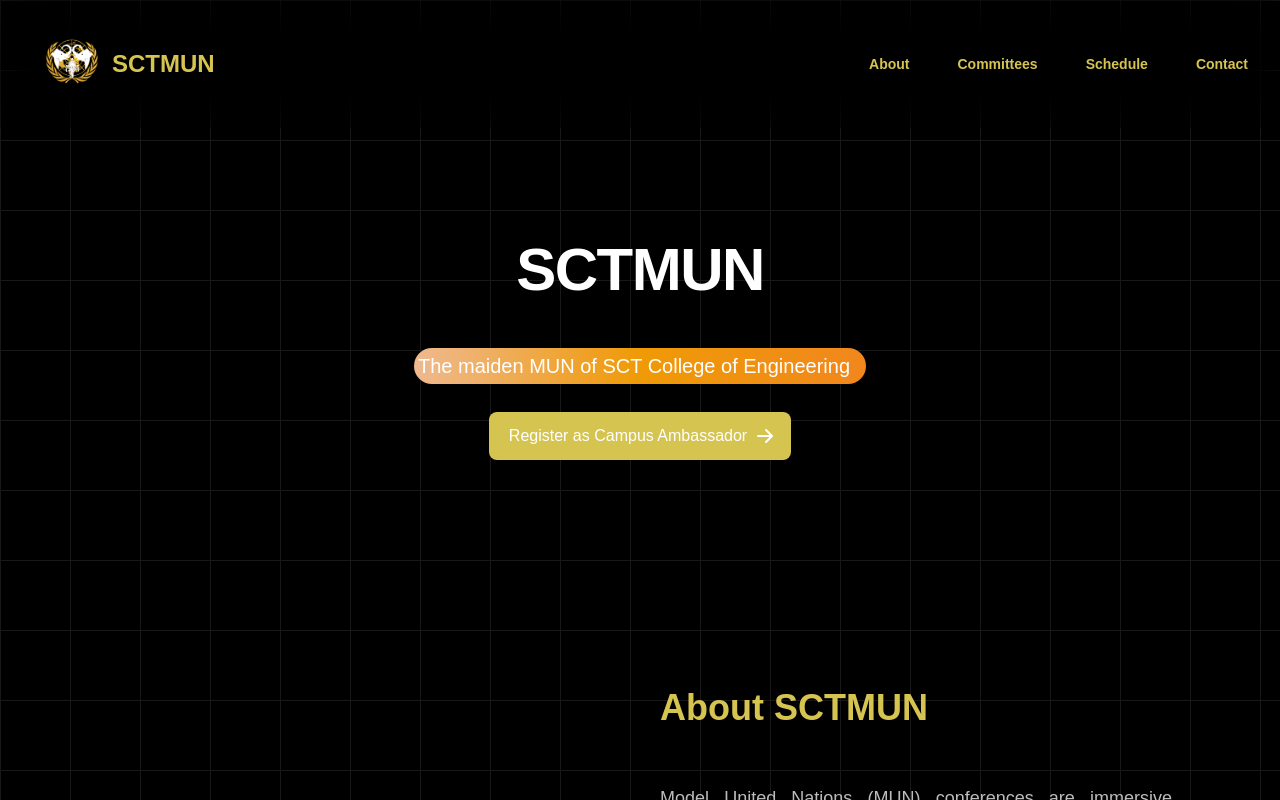
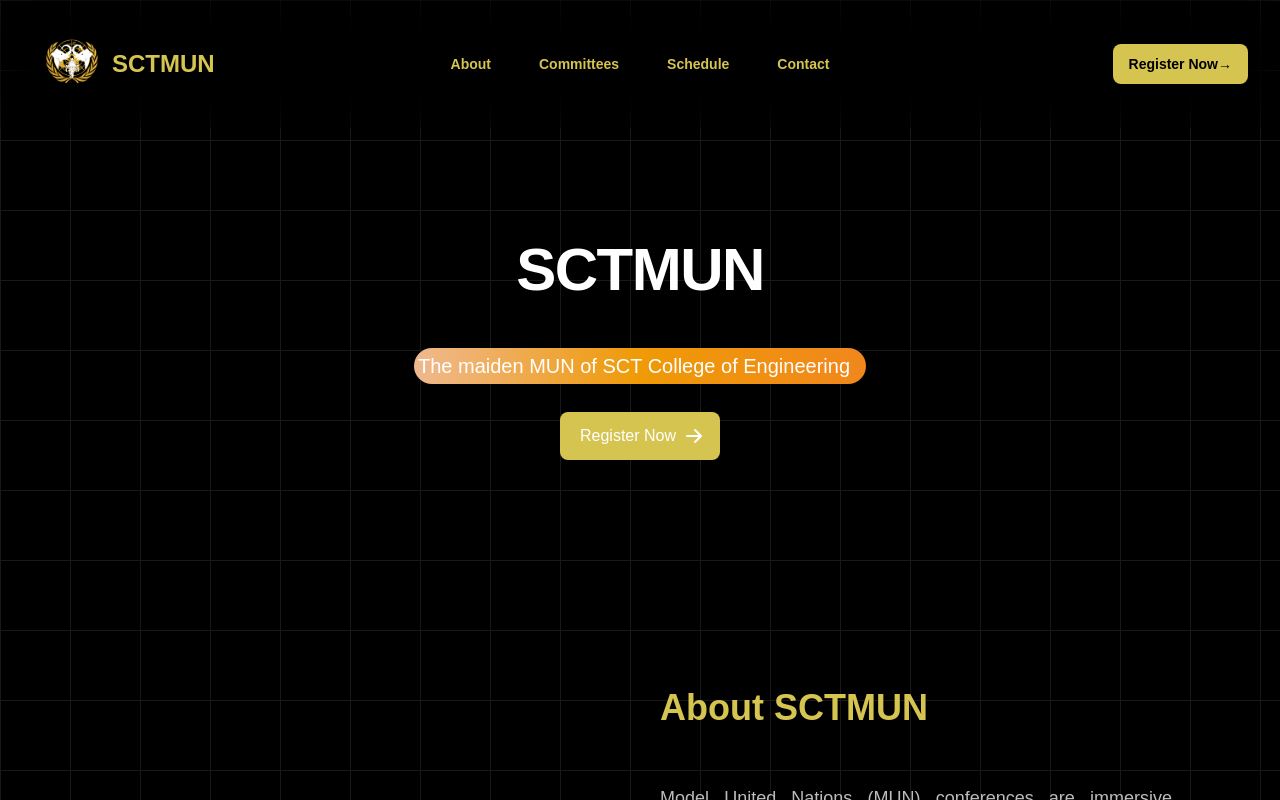
Before and after one commit to amithbiju/mun_webpage, a Next.js app: page / in a window 1280 px wide. Shown: the top 800 px of the page. Built offline with nearby package versions, Linux system fonts and the light colour scheme.

Commit message:
registration

```diff
--- a/components/Hero.tsx
+++ b/components/Hero.tsx
@@ -14,10 +14,10 @@
         </a>
         <div className="flex flex-col mb-8 lg:mb-16 space-y-4 sm:flex-row sm:justify-center sm:space-y-0 sm:space-x-4">
           <a
-            href="https://forms.gle/LUj4vijTwYvj7zQe7"
+            href="../"
             className="inline-flex justify-center items-center py-3 px-5 text-base font-medium text-center text-white rounded-lg bg-[#d6c451] hover:bg-primary-800 focus:ring-4 focus:ring-primary-300 dark:focus:ring-primary-900"
           >
-            Register as Campus Ambassador
+            Register Now
             <svg
               className="ml-2 -mr-1 w-5 h-5"
               fill="currentColor"
--- a/components/Navbar.tsx
+++ b/components/Navbar.tsx
@@ -109,14 +109,14 @@
             Contact
           </a>
         </PopoverGroup>
-       {/* <div className="hidden lg:flex lg:flex-1 lg:justify-end">
+       <div className="hidden lg:flex lg:flex-1 lg:justify-end">
           <a
-            href=""
+            href="../"
             className="text-sm font-semibold leading-6 text-black rounded-lg bg-[#d6c451] py-2 px-4"
           >
             Register Now<span aria-hidden="true">&rarr;</span>
           </a>
-        </div>  */}
+        </div>
       </nav>
       <Dialog
         open={mobileMenuOpen}
@@ -202,14 +202,14 @@
                   </a>
 
               </div>
-             {/*  <div className="py-6">
+              <div className="py-6">
                 <a
-                  href="/committees"
+                  href="../"
                   className="-mx-3 block rounded-lg px-3 py-2.5 text-base font-semibold leading-7 text-gray-100 hover:bg-gray-700"
                 >
                   Register Now
                 </a>
-              </div>  */}
+              </div>
             </div>
           </div>
         </DialogPanel>
```
